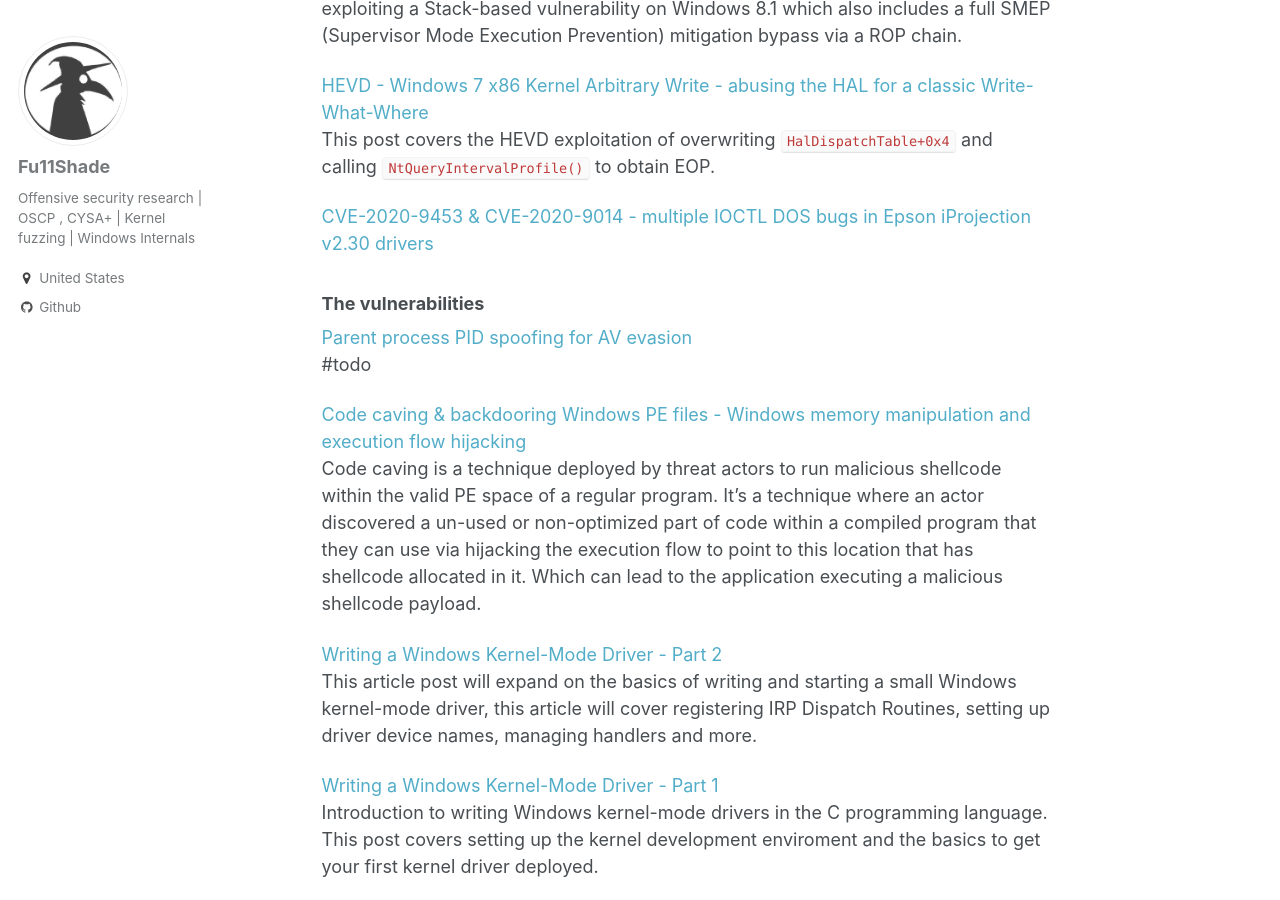
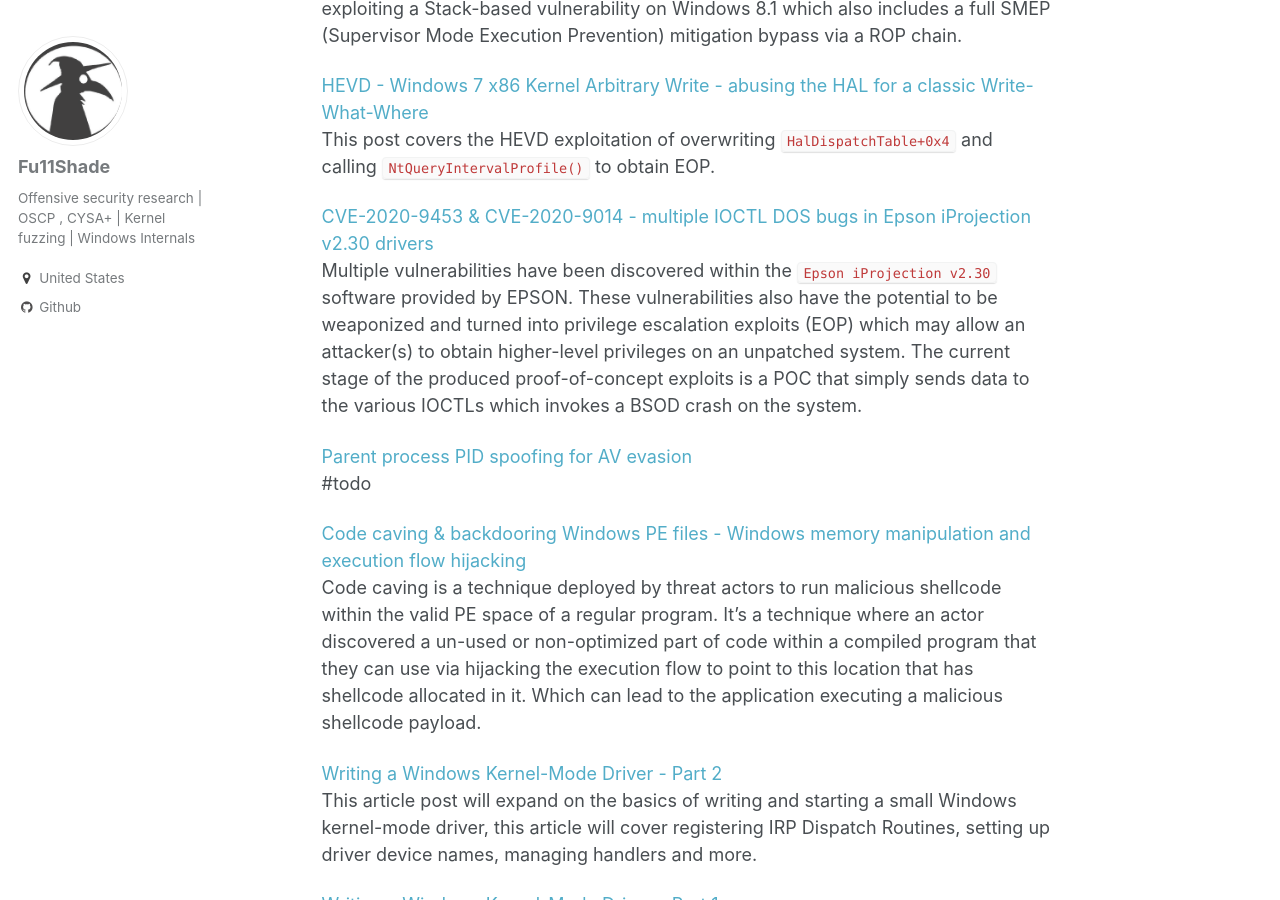
Before and after one commit to asdyxcyxc/FULLSHADE.github.io, a Jekyll site: the page built from _pages/posts.md, in a window 1280 px wide and 900 px high, scrolled down 1163 px. Built offline with Jekyll 4.4.1, drawn with Linux system fonts in a browser that asks for light colours; some of the changed lines change nothing that is shown.

Commit message:
Update 2020-03-07-CVE-2020-9453-CVE-2020-9014.md

```diff
--- a/_posts/2020-03-07-CVE-2020-9453-CVE-2020-9014.md
+++ b/_posts/2020-03-07-CVE-2020-9453-CVE-2020-9014.md
@@ -2,8 +2,6 @@
 layout: single
 title: CVE-2020-9453 & CVE-2020-9014 - multiple IOCTL DOS bugs in Epson iProjection v2.30 drivers
 ---
-
-### The vulnerabilities
 
 Multiple vulnerabilities have been discovered within the `Epson iProjection v2.30` software provided by EPSON. These vulnerabilities also have the potential to be weaponized and turned into privilege escalation exploits (EOP) which may allow an attacker(s) to obtain higher-level privileges on an unpatched system. The current stage of the produced proof-of-concept exploits is a POC that simply sends data to the various IOCTLs which invokes a BSOD crash on the system.
 
```
